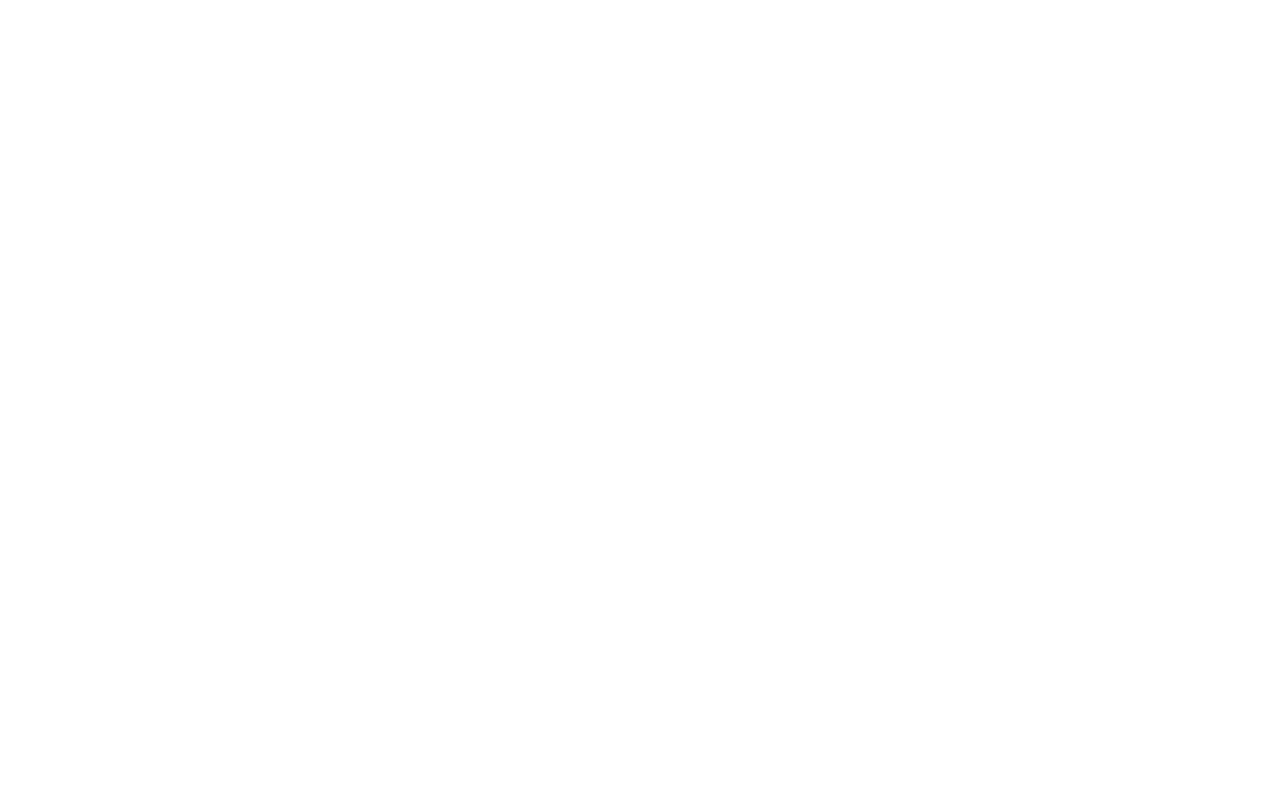
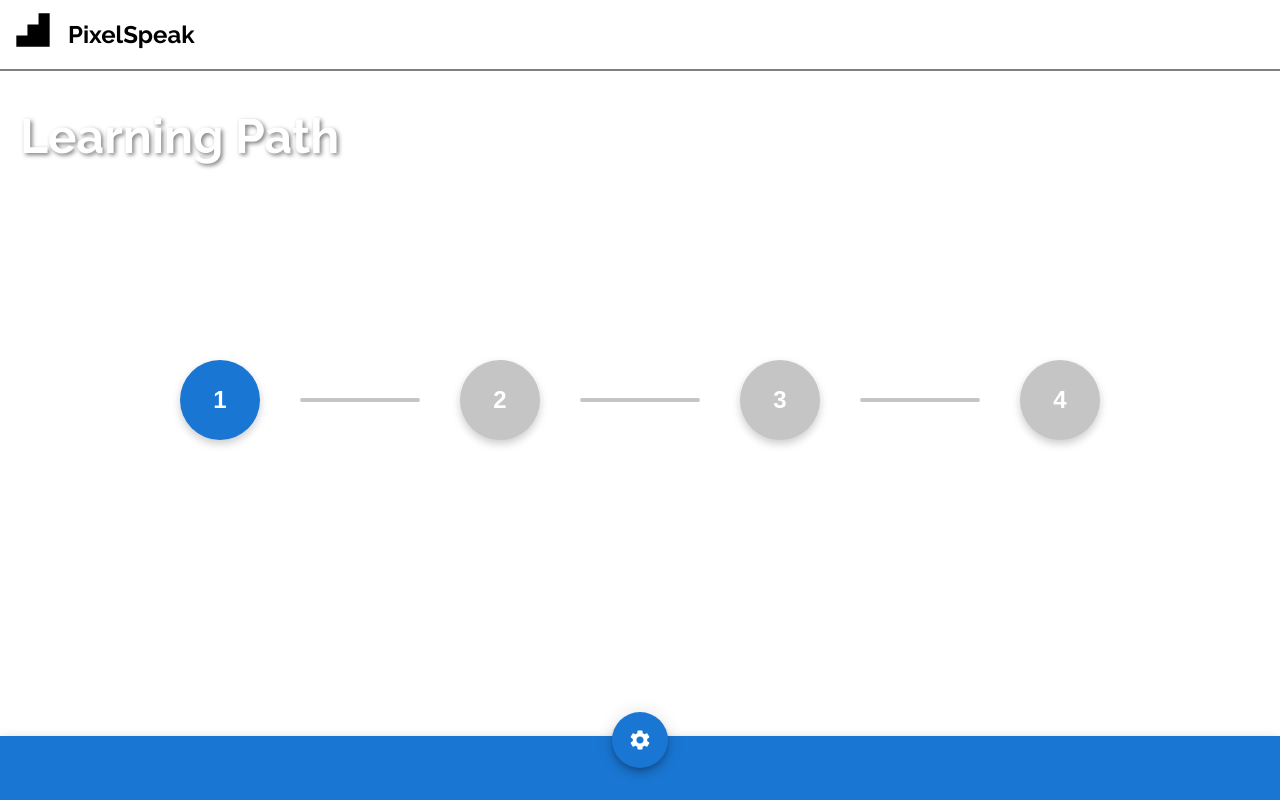
Before and after one commit to Harshith2835/learningapp, a React (Vite) app in the folder frontend/: page /path in a window 1280 px wide. Before the commit this address had no page. Built offline with nearby package versions, Linux system fonts and the light colour scheme.

Commit message:
backend update for login

```diff
--- a/frontend/src/App.jsx
+++ b/frontend/src/App.jsx
@@ -3,7 +3,9 @@ import HomePage from "./pages/HomePage";
 import AuthPage from "./pages/AuthPage";
 import Dashboard from "./pages/Dashboard";
 import Start from "./pages/Start";
- import ProtectedRoute from "./ProtectedRoute";
+import Path from "./pages/Path";
+// import Lecture from "./pages/Lecture";
+import ProtectedRoute from "./ProtectedRoute";
 
 function App() {
   return (
@@ -11,12 +13,17 @@ function App() {
       <Routes>
         <Route path="/" element={<HomePage />} />
         <Route path="/auth" element={<AuthPage />} />
-        <Route path="/dashboard" element={
+        <Route
+          path="/dashboard"
+          element={
             <ProtectedRoute>
               <Dashboard />
             </ProtectedRoute>
-          } />
-        <Route path="/start" element={<Start/>} />
+          }
+        />
+        <Route path="/start" element={<Start />} />
+        <Route path="/path" element={<Path />} />
+        {/* <Route path="/lecture/:id" element={<Lecture />} /> */}
       </Routes>
     </Router>
   );
--- a/frontend/src/pages/Path.jsx
+++ b/frontend/src/pages/Path.jsx
@@ -1,23 +1,15 @@
 import React, { useState, useEffect } from 'react';
-import { Typography, Box, Button, SwipeableDrawer } from '@mui/material';
 import { useNavigate } from 'react-router-dom';
-
 import Navigation from '../components/Navigation';
-
 import parsedLectureContent from '../data/parsedLectureContent.json';
+import Header from '../components/Header';
+import '../styles/path.css';
 
 export default function Path() {
-  // State to keep track of the number of unlocked lectures
   const [unlockedLectures, setUnlockedLectures] = useState(1);
-
-  // State to manage the anchor element for the drawer
-  const [anchorEl, setAnchorEl] = useState(null);
   const [open, setOpen] = useState(false);
-
-  // State to store the selected lecture for the drawer
   const [selectedLecture, setSelectedLecture] = useState(null);
 
-  // useEffect to load the number of unlocked lectures from localStorage
   useEffect(() => {
     const storedUnlockedLectures = JSON.parse(localStorage.getItem('unlockedLectures'));
     if (storedUnlockedLectures) {
@@ -27,103 +19,74 @@ export default function Path() {
     }
   }, []);
 
-  // Hook to navigate between routes
   const navigate = useNavigate();
 
-  // Function to handle lecture button click
   const handleLectureClick = (id) => {
     if (id <= unlockedLectures) {
       navigate(`/lecture/${id}`);
     }
   };
 
-  // Function to open the drawer
-  const handleDrawerOpen = (event, lecture) => {
+  const handleDrawerOpen = (lecture) => {
     setOpen(true);
     setSelectedLecture(lecture);
   };
 
-  // Function to close the drawer
   const handleDrawerClose = () => {
     setOpen(false);
     setSelectedLecture(null);
   };
 
   return (
-    <>
-      <Typography variant="h3" my={8}>
-        Learning Path
-      </Typography>
+    <div className='lecture-path-page'>
+            <Header />
+      <h3 className="path-title">Learning Path</h3>
 
-      <Box mb={12}
-           sx={{ height: '100%',
-                 display: 'flex',
-                 flexDirection: 'column',
-                 justifyContent: 'center',
-           }}>
-      <Box display="flex" justifyContent="center" position="relative" height="100%">
-      {parsedLectureContent.lectures.map((lecture, index) => {
-        const centerAllVertically = [96, 32, -32, -96][index] || 0;
-        const leftShift = [-48, 32, -16, 64][index] + centerAllVertically;
-
-        return (
-          <Button
-            key={index}
-            variant="contained"
-            color="primary"
+      <div className="lecture-buttons-container">
+        {parsedLectureContent.lectures.map((lecture, index) => (
+          <React.Fragment key={index}>
+            <button
+              className="lecture-button"
               disabled={index + 1 > unlockedLectures}
-            sx={{
-              width: '64px',
-              height: '64px',
-              top: `${(index) * 25}%`,
-              left: `${leftShift}px`,
-              transform: 'perspective(800px) rotateY(15deg) rotateX(40deg) rotateZ(-15deg)',
-            }}
-            onClick={(event) => {
+              onClick={() => {
                 if (index + 1 <= unlockedLectures) {
-                handleDrawerOpen(event, lecture);
+                  handleDrawerOpen(lecture);
                 }
               }}
             >
-            <Typography variant="h5">
               {index + 1}
-            </Typography>
-          </Button>
-        );
-      })}
-      </Box>
-      </Box>
+            </button>
 
-      <SwipeableDrawer
-        open={open}
-        anchor="bottom"
-        onClose={handleDrawerClose}
-        >
-        <Box textAlign="center"
-             p={4}>
+            {/* Render progress bar between buttons */}
+            {index < parsedLectureContent.lectures.length - 1 && (
+              <div
+                className={`progress-line ${index < unlockedLectures - 1 ? 'completed' : ''}`}
+              ></div>
+            )}
+          </React.Fragment>
+        ))}
+      </div>
 
-          <Typography variant="h6" gutterBottom>
-            {selectedLecture?.title.split(':')[0]}:
-          </Typography>
-          <Typography variant="h5" gutterBottom mb={6}>
-            {selectedLecture?.title.split(':')[1]}
-          </Typography>
-
-          <Button
-            variant="contained"
-            color="primary"
-            sx={{ width: 'calc(100% - 64px)'}}
+      {open && (
+        <div className="drawer">
+          <div className="drawer-content">
+            <h4>{selectedLecture?.title.split(':')[0]}:</h4>
+            <h5>{selectedLecture?.title.split(':')[1]}</h5>
+            <button
+              className="start-lecture-button"
               onClick={() => {
                 handleLectureClick(parsedLectureContent.lectures.indexOf(selectedLecture) + 1);
                 handleDrawerClose();
               }}
             >
               Start Lecture
-          </Button>
-        </Box>
-      </SwipeableDrawer>
+            </button>
+            <button className="drawer-close-button" onClick={handleDrawerClose}>Close</button>
+          </div>
+        </div>
+      )}
 
       <Navigation />
-    </>
+    </div>
   );
 }
--- a/frontend/src/pages/Start.jsx
+++ b/frontend/src/pages/Start.jsx
@@ -2,7 +2,6 @@ import React from 'react';
 import { useNavigate } from 'react-router-dom';
 import Navigation from '../components/Navigation';
 import '../styles/start.css';
-import Header from '../components/Header';
 
 export default function Start() {
   const navigate = useNavigate();
--- a/frontend/src/styles/homepage.css
+++ b/frontend/src/styles/homepage.css
@@ -3,7 +3,7 @@
   grid-template-columns: 1fr;
   gap: 50px;
   margin: 60px auto 0;
-  padding: 0 20px; /* Padding for smaller screens */
+  padding: 0 20px;
   max-width: 900px;
 }
 
@@ -59,9 +59,6 @@
   color: #111418;
 }
 
-/* Media queries for responsiveness */
-
-/* Medium screens (tablets, small desktops) */
 @media (max-width: 1024px) {
   .homepage-section {
     margin-left: 200px;
@@ -77,7 +74,6 @@
   }
 }
 
-/* Small screens (large phones, tablets in portrait) */
 @media (max-width: 768px) {
   .homepage-section {
     margin-left: 80px;
@@ -98,7 +94,6 @@
   }
 }
 
-/* Extra small screens (phones) */
 @media (max-width: 480px) {
   .homepage-section {
     margin: 50px auto 0;
--- /dev/null
+++ b/frontend/src/styles/path.css
@@ -0,0 +1,112 @@
+/* Scoped CSS for Lecture Path Page */
+.lecture-path-page body {
+  font-family: Arial, sans-serif;
+  background-image: url('/img/start-image.png');
+  background-size: cover;
+  background-position: center;
+  background-attachment: fixed;
+  margin: 0;
+  padding: 0;
+  color: #fff;
+}
+
+.lecture-path-page .path-title {
+  position: absolute;
+  top: 60px;
+  left: 20px;
+  font-size: 3rem;
+  font-weight: bold;
+  color: #fff;
+  text-shadow: 2px 2px 4px rgba(0, 0, 0, 0.5);
+}
+
+.lecture-path-page .lecture-buttons-container {
+  display: flex;
+  align-items: center;
+  justify-content: center;
+  position: absolute;
+  top: 50%;
+  left: 50%;
+  transform: translate(-50%, -50%);
+}
+
+.lecture-path-page .lecture-button {
+  width: 80px;
+  height: 80px;
+  margin: 0 40px;
+  font-size: 1.5rem;
+  font-weight: bold;
+  color: white;
+  background-color: #1976d2;
+  border: none;
+  border-radius: 50%;
+  cursor: pointer;
+  box-shadow: 0 4px 8px rgba(0, 0, 0, 0.2);
+}
+
+.lecture-path-page .lecture-button:disabled {
+  background-color: #c5c5c5;
+  cursor: not-allowed;
+}
+
+.lecture-path-page .progress-line {
+  width: 120px;
+  height: 4px;
+  background-color: #c5c5c5;
+  border-radius: 2px;
+}
+
+.lecture-path-page .progress-line.completed {
+  background-color: #1976d2;
+}
+
+.lecture-path-page .drawer {
+  position: fixed;
+  bottom: 0;
+  left: 0;
+  width: 100%;
+  background-color: rgba(0, 0, 0, 0.8);
+  color: white;
+  display: flex;
+  align-items: center;
+  justify-content: center;
+  padding: 20px;
+}
+
+.lecture-path-page .drawer-content {
+  text-align: center;
+  padding: 16px;
+}
+
+.lecture-path-page .drawer-content h4 {
+  margin: 0;
+  font-size: 1.5rem;
+}
+
+.lecture-path-page .drawer-content h5 {
+  margin-top: 8px;
+  font-size: 1.25rem;
+}
+
+.lecture-path-page .start-lecture-button {
+  width: 100%;
+  max-width: calc(100% - 64px);
+  padding: 12px;
+  font-size: 1rem;
+  color: white;
+  background-color: #1976d2;
+  border: none;
+  border-radius: 4px;
+  cursor: pointer;
+  margin-top: 16px;
+}
+
+.lecture-path-page .drawer-close-button {
+  margin-top: 8px;
+  padding: 8px 16px;
+  color: #1976d2;
+  background-color: transparent;
+  border: 1px solid #1976d2;
+  border-radius: 4px;
+  cursor: pointer;
+}
--- a/frontend/vite.config.js
+++ b/frontend/vite.config.js
@@ -6,7 +6,7 @@ export default defineConfig({
   server: {
     proxy: {
       '/api': {
-        target: 'http://localhost:5000',  // The backend URL
+        target: 'http://localhost:3000',  // The backend URL
         changeOrigin: true,
         secure: false,
       },
```
Also changed, not shown: frontend/src/pages/Lecture.jsx (+17 -76 lines), frontend/src/styles/lecture.css (added, +56 -0 lines), 2 other files (tests, documents, lock files or other folders). Lines whose indentation alone changed are shown as unchanged.
